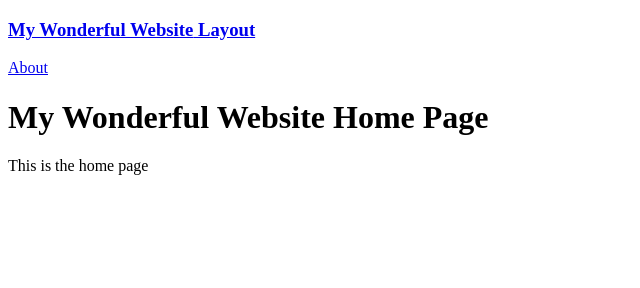
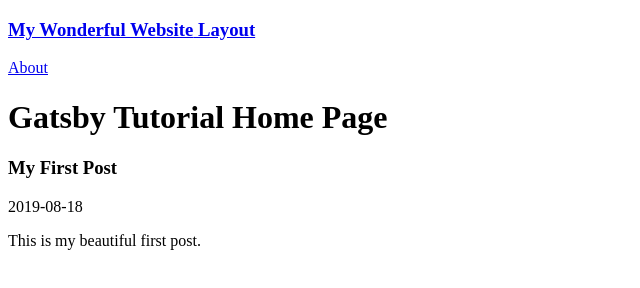
Before and after one commit to hppRC/portfolio, a Gatsby site: page / in a window 1280 px wide. Shown: the whole page, without its empty margins (0-640 px from the left). Built offline with nearby package versions, Linux system fonts and the light colour scheme; Gatsby itself is replaced by a stand-in of ours.

Commit message:
GraphQL完全に理解した

```diff
--- a/gatsby-config.js
+++ b/gatsby-config.js
@@ -4,5 +4,16 @@ module.exports = {
 		description: 'Welcome to your brilliant website.',
 		author: 'Super Cool Developer'
 	},
-	plugins: [`gatsby-plugin-typescript`]
+	plugins: [
+		`gatsby-plugin-typescript`,
+		`gatsby-plugin-catch-links`,
+		`gatsby-transformer-remark`,
+		{
+			resolve: `gatsby-source-filesystem`,
+			options: {
+				name: `posts`,
+				path: `${__dirname}/posts`
+			}
+		}
+	]
 };
--- a/package.json
+++ b/package.json
@@ -6,8 +6,11 @@
   "author": "hppRC <hpp.ricecake@gmail.com>",
   "license": "MIT",
   "dependencies": {
+    "@mdx-js/mdx": "^1.5.1",
+    "@mdx-js/react": "^1.5.1",
     "gatsby": "^2.16.3",
     "gatsby-plugin-catch-links": "^2.1.15",
+    "gatsby-plugin-mdx": "^1.0.52",
     "gatsby-plugin-typescript": "^2.1.15",
     "gatsby-source-filesystem": "^2.1.33",
     "gatsby-transformer-remark": "^2.6.30",
--- /dev/null
+++ b/posts/post-one/index.md
@@ -0,0 +1,8 @@
+---
+path: '/post-one'
+date: '2019-08-18'
+title: 'My First Post'
+tags: ['gatsby', 'qiita']
+---
+
+This is my beautiful first post.
--- a/src/pages/index.tsx
+++ b/src/pages/index.tsx
@@ -1,14 +1,57 @@
 import React from 'react';
-
+import { graphql } from 'gatsby';
 import Layout from '../layouts';
 
-interface Props {}
+interface Props {
+	data: {
+		allMarkdownRemark: {
+			edges: [
+				{
+					node: {
+						id: string;
+						excerpt: string;
+						frontmatter: {
+							title: string;
+							date: string;
+						};
+					};
+				}
+			];
+		};
+	};
+}
 
-export const Index: React.FC<Props> = () => (
-	<Layout>
-		<h1>My Wonderful Website Home Page</h1>
-		<p>This is the home page</p>
-	</Layout>
-);
+export const Index: React.FC<Props> = ({ data }) => {
+	const { edges } = data.allMarkdownRemark;
+	return (
+		<Layout>
+			<h1>Gatsby Tutorial Home Page</h1>
+			{edges.map(({ node }) => (
+				<div key={node.id}>
+					<h3>{node.frontmatter.title}</h3>
+					<p>{node.frontmatter.date}</p>
+					<p>{node.excerpt}</p>
+				</div>
+			))}
+		</Layout>
+	);
+};
+
+export const query = graphql`
+	query {
+		allMarkdownRemark {
+			edges {
+				node {
+					id
+					excerpt(pruneLength: 100)
+					frontmatter {
+						title
+						date
+					}
+				}
+			}
+		}
+	}
+`;
 
 export default Index;
```
Also changed, not shown: 1 other file.
